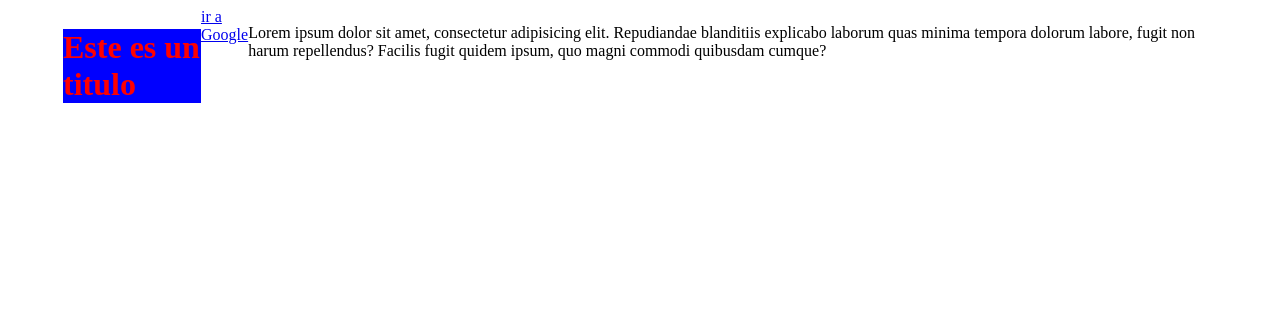
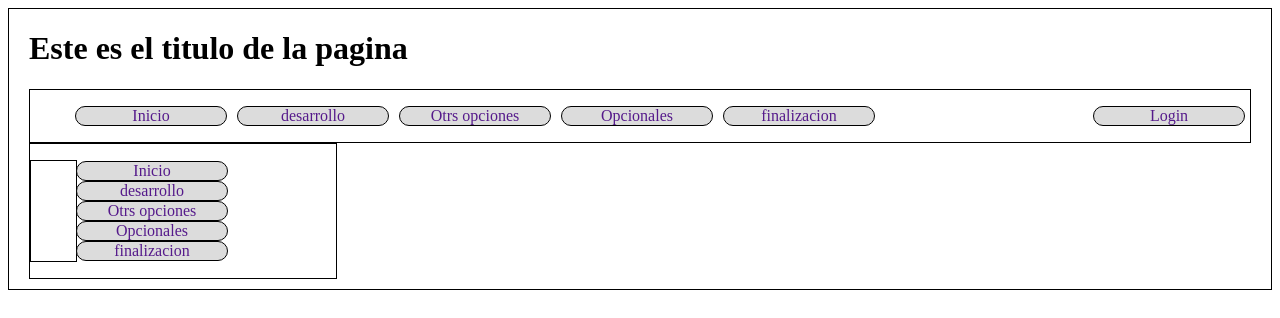
Before and after one commit to daviddedio/PruebaGIT, a plain HTML site: page index.html in a window 1280 px wide. Drawn offline with Linux system fonts and the light colour scheme.

Commit message:
Probamos un nav bar y un aside no fructuoso

```diff
--- a/estilos.css
+++ b/estilos.css
@@ -1,19 +1,51 @@
 .container{
-    margin: 5px 5px 5px 5px;
-    padding-left: 50px;
-    padding-right: 50px;
+    padding: 0px 20px 10px 20px;
+    border: black 1px solid;
+    box-sizing: border-box;
+}
+
+.navbar{
+    border: 1px black solid;
+    display: flex;
+    position: relative;
+}
+
+.nav{
+    list-style: none;
+    display: flex;
+    width: 80%;
+}
+
+.anav{
+    list-style: none;
+    width: 5px;
+    border: 1px black solid;
+}
+
+.login{
+    width: auto;
+    margin-left: auto;
+}
+
+li{
+    min-width: 150px;
+    margin: 0px 5px 0px 5px;
+    min-height: auto;
+    text-align: center;
+    background: gainsboro;
+    border: 1px solid black;
+    border-radius: 10px;
+}
+
+li:hover{
+    background: gray;
+}
+
+a{
+    text-decoration: none;
+}
+
+.aside {
+    width: 25%;
     display: flex;
 }
-
-h1{
-    color:red;
-    background-color: blue;
-}
-
-a:hover{
-    background-color: red;
-    border-color: black;
-    border-radius: 25px;
-    width: 500px;
-
-}
--- a/index.html
+++ b/index.html
@@ -8,9 +8,28 @@
 </head>
 <body>
     <div class="container">
-        <h1>Este es un titulo</h1>
-        <a href="http://www.google.com">ir a Google</a>
-        <p>Lorem ipsum dolor sit amet, consectetur adipisicing elit. Repudiandae blanditiis explicabo laborum quas minima tempora dolorum labore, fugit non harum repellendus? Facilis fugit quidem ipsum, quo magni commodi quibusdam cumque?</p>
+        <h1>Este es el titulo de la pagina</h1>
+        <div class="navbar">
+            <ul class="nav">
+                <li><a href="">Inicio</a></li>
+                <li><a href="">desarrollo</a></li>
+                <li><a href="">Otrs opciones</a></li>
+                <li><a href="">Opcionales</a></li>
+                <li><a href="">finalizacion</a></li>
+            </ul>
+            <ul class="login nav">
+                <li><a href="">Login</a></li>
+            </ul>
+        </div>
+        <div class="aside anav">
+            <ul class="anav">
+                <li><a href="">Inicio</a></li>
+                <li><a href="">desarrollo</a></li>
+                <li><a href="">Otrs opciones</a></li>
+                <li><a href="">Opcionales</a></li>
+                <li><a href="">finalizacion</a></li>
+            </ul>
+        </div>
     </div>
 </body>
 </html>
```
